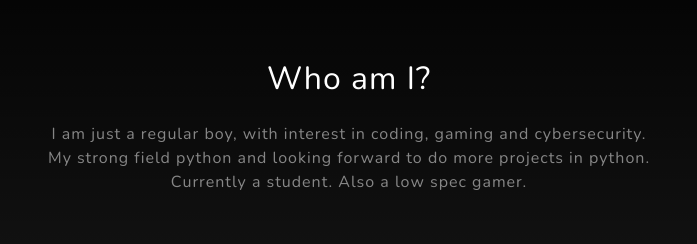
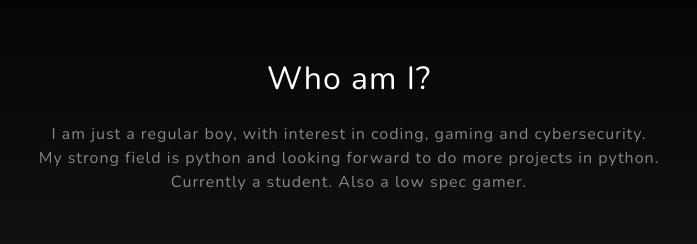
Before and after one commit to overloards/iamoverloards, a plain HTML site: page index.html in a window 1280 px wide. Shown: the part 900-1144 px from the top of the page, 291-988 px from the left. Drawn offline with nearby package versions, Linux system fonts and the light colour scheme.

Commit message:
Update index.html

```diff
--- a/index.html
+++ b/index.html
@@ -51,7 +51,7 @@
                         <h2 class="text-white mb-4">Who am I?</h2>
                         <p class="text-white-50">
                             I am just a regular boy, with interest in coding, gaming and cybersecurity.<br>
-                            My strong field python and looking forward to do more projects in python.<br>
+                            My strong field is python and looking forward to do more projects in python.<br>
                             Currently a student.
                             Also a low spec gamer.
                         </p>
```
